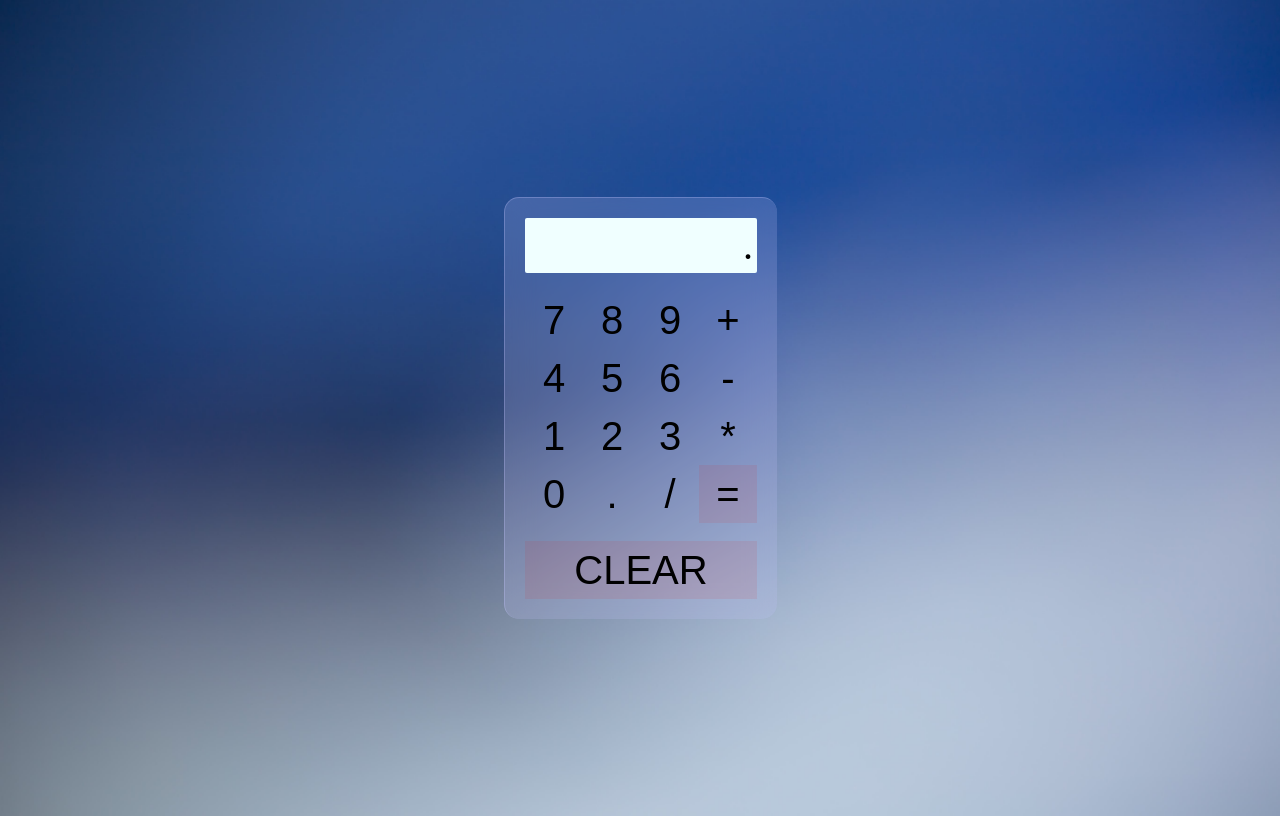
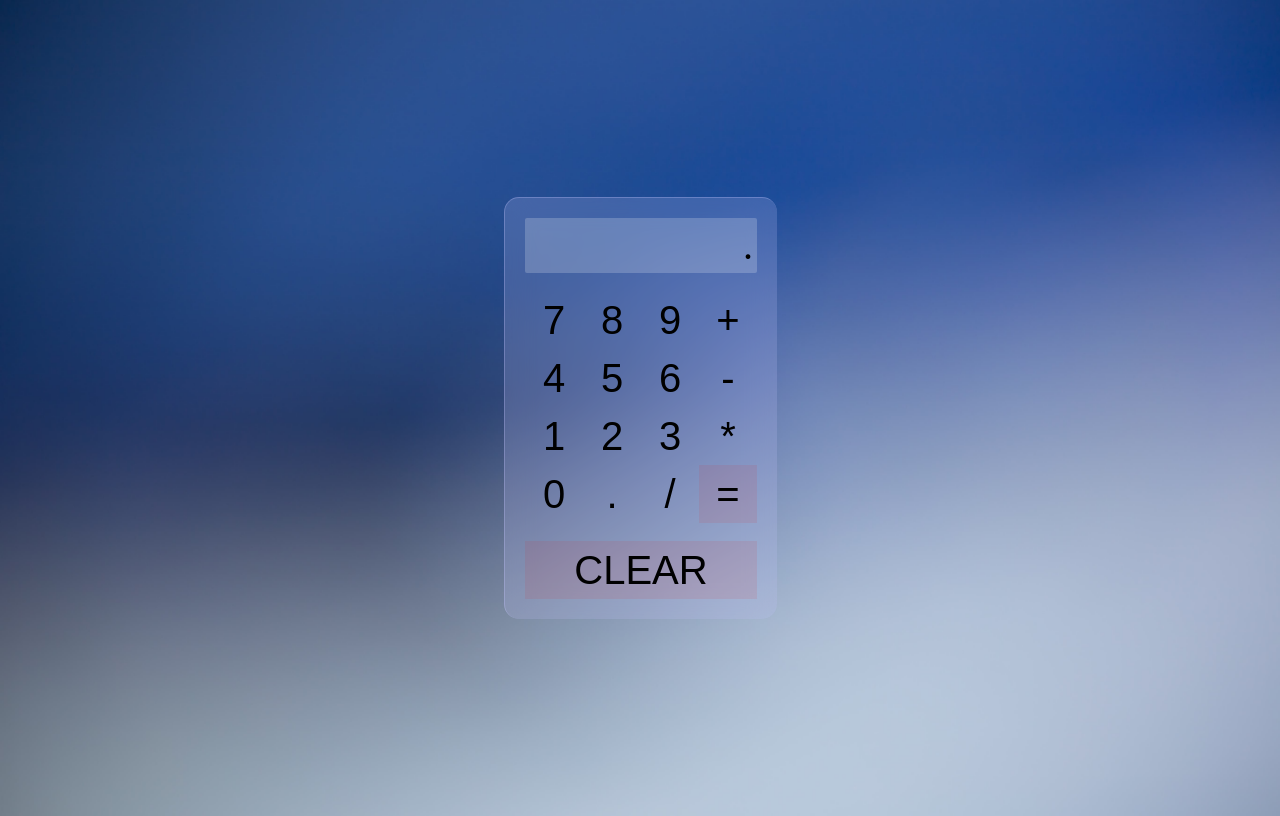
Before and after one commit to lazarchuk-v/Calculator, a website: page index.html in a window 1280 px wide. Drawn offline with Linux system fonts and the light colour scheme.

Commit message:
calc stable

```diff
--- a/css/style.css
+++ b/css/style.css
@@ -37,7 +37,7 @@ body {
 
 .screen {
     width: 224px;
-    background-color: azure;
+background-color: rgba(255,255,255,0.2);
     border: none;
     border-radius: 2px;
     font-size: 40px;
```
